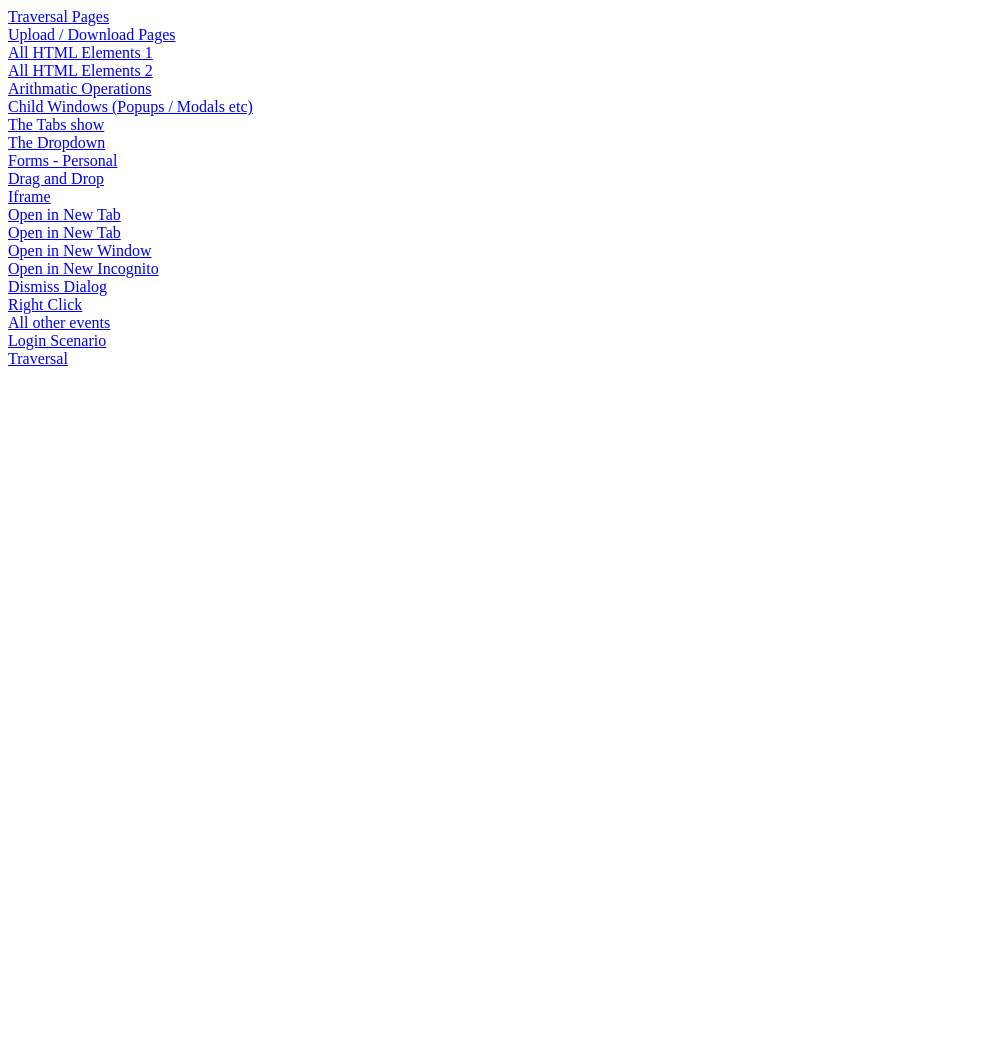
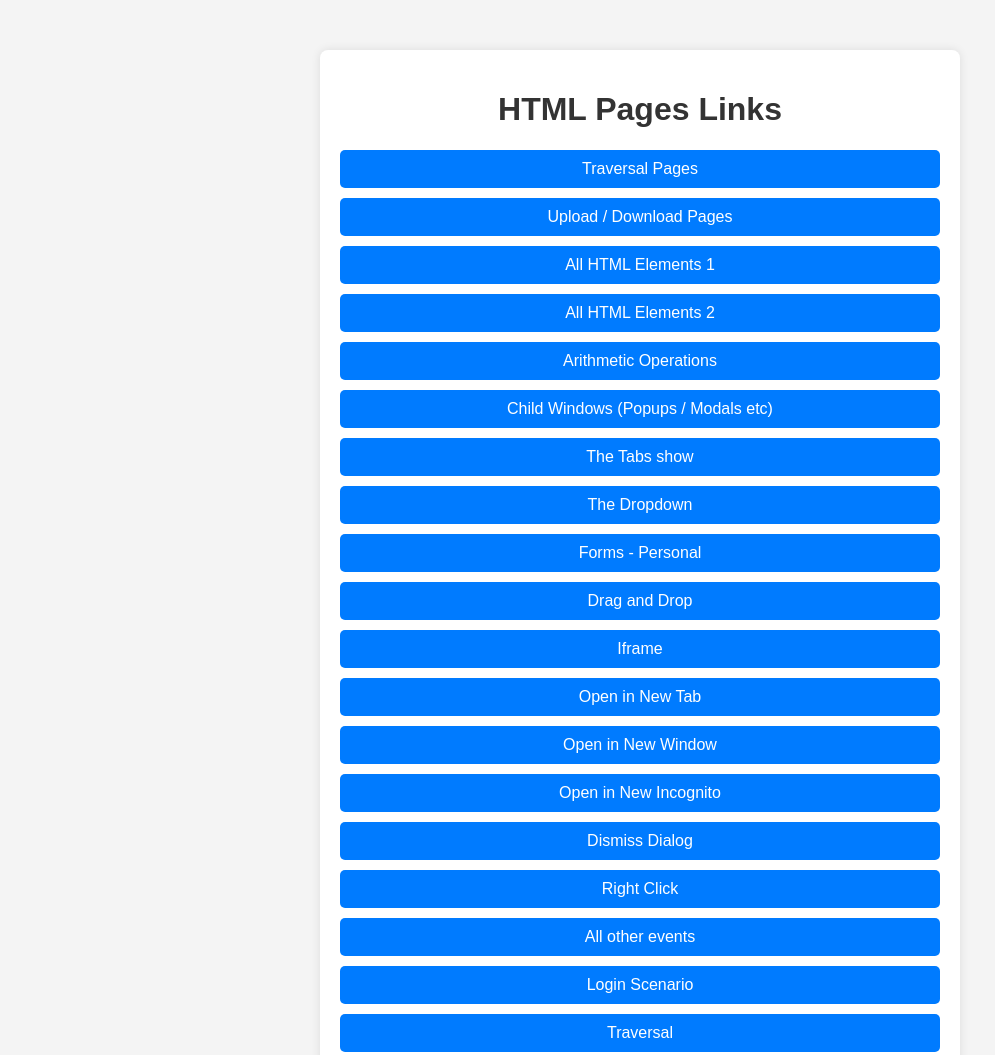
Before and after one commit to satmaramani/playwright, a website: page node-sample-project/public/index.html in a window 1280 px wide. Shown: the whole page, without its empty margins (0-995 px from the left). Before the commit the page ends 800 px from the top, so only its background shows below. Drawn offline with Linux system fonts and the light colour scheme.

```diff
--- a/node-sample-project/public/index.html
+++ b/node-sample-project/public/index.html
@@ -1,42 +1,65 @@
-<a href="http://localhost:9090/traversal/page1.html">Traversal Pages</a> <br>
+<!DOCTYPE html>
+<html lang="en">
+<head>
+<meta charset="UTF-8">
+<meta name="viewport" content="width=device-width, initial-scale=1.0">
+<title>HTML Pages Links</title>
+<style>
+  body {
+    font-family: Arial, sans-serif;
+    background-color: #f4f4f4;
+    text-align: center;
+  }
+  .container {
+    max-width: 600px;
+    margin: 50px auto;
+    padding: 20px;
+    background-color: #fff;
+    border-radius: 8px;
+    box-shadow: 0 0 10px rgba(0, 0, 0, 0.1);
+  }
+  h1 {
+    color: #333;
+  }
+  a {
+    display: block;
+    margin: 10px 0;
+    padding: 10px 20px;
+    background-color: #007bff;
+    color: #fff;
+    text-decoration: none;
+    border-radius: 5px;
+    transition: background-color 0.3s ease;
+  }
+  a:hover {
+    background-color: #0056b3;
+  }
+</style>
+</head>
+<body>
 
-<a href="http://localhost:9090/upload/uploadDownload.html">Upload / Download Pages</a> <br />
+<div class="container">
+  <h1>HTML Pages Links</h1>
+  <a href="http://localhost:9090/traversal/page1.html">Traversal Pages</a>
+  <a href="http://localhost:9090/upload/uploadDownload.html">Upload / Download Pages</a>
+  <a href="http://localhost:9090/htmlElements/all.html">All HTML Elements 1</a>
+  <a href="http://localhost:9090/htmlElements/allHtmlElements.html">All HTML Elements 2</a>
+  <a href="http://localhost:9090/calculation/operations.html">Arithmetic Operations</a>
+  <a href="http://localhost:9090/childWindows/allChildWindows.html">Child Windows (Popups / Modals etc)</a>
+  <a href="http://localhost:9090/tab/all.html">The Tabs show</a>
+  <a href="http://localhost:9090/dropdown/all.html">The Dropdown</a>
+  <a href="http://localhost:9090/forms/person.html">Forms - Personal</a>
+  <a href="http://localhost:9090/dragAndDrop/dragAndDrop.html">Drag and Drop</a>
+  <a href="http://localhost:9090/Frames/frames.html">Iframe</a>
+  <a href="http://localhost:9090/openPageNewWindow/sourcePage.html">Open in New Tab</a>
+  <a href="http://localhost:9090/openPageNewWindow/sourcePage.html">Open in New Window</a>
+  <a href="http://localhost:9090/openPageNewWindow/sourcePage.html">Open in New Incognito</a>
+  <a href="http://localhost:9090/dialog/dismiss.html">Dismiss Dialog</a>
+  <a href="http://localhost:9090/events/rightClick.html">Right Click</a>
+  <a href="http://localhost:9090/events/events.html">All other events</a>
+  <a href="http://localhost:9090/loginScenario/login.html">Login Scenario</a>
+  <a href="http://localhost:9090/traversal/page1.html">Traversal</a>
+</div>
 
-<a href="http://localhost:9090/htmlElements/all.html">All HTML Elements 1</a> <br />
-
-<a href="http://localhost:9090/htmlElements/allHtmlElements.html">All HTML Elements 2</a> <br />
-
-<a href="http://localhost:9090/calculation/operations.html">Arithmatic Operations</a> <br />
-
-<a href="http://localhost:9090/childWindows/allChildWindows.html">Child Windows (Popups / Modals etc)</a> <br />
-
-<a href="http://localhost:9090/tab/all.html">The Tabs show</a> <br />
-
-<a href="http://localhost:9090/dropdown/all.html">The Dropdown</a> <br />
-
-
-<a href="http://localhost:9090/forms/person.html">Forms - Personal</a> <br />
-
-<a href="http://localhost:9090/dragAndDrop/dragAndDrop.html">Drag and Drop</a> <br />
-
-
-<a href="http://localhost:9090/Frames/frames.html">Iframe</a> <br />
-
-<a href="http://localhost:9090/openPageNewWindow/sourcePage.html">Open in New Tab</a> <br />
-
-<a href="http://localhost:9090/openPageNewWindow/sourcePage.html">Open in New Tab</a> <br />
-
-<a href="http://localhost:9090/openPageNewWindow/sourcePage.html">Open in New Window</a> <br />
-
-<a href="http://localhost:9090/openPageNewWindow/sourcePage.html">Open in New Incognito</a> <br />
-
-<a href="http://localhost:9090/dialog/dismiss.html">Dismiss Dialog</a> <br />
-
-
-<a href="http://localhost:9090/events/rightClick.html">Right Click</a> <br />
-
-<a href="http://localhost:9090/events/events.html">All other events</a> <br />
-
-<a href="http://localhost:9090/loginScenario/login.html">Login Scenario</a> <br />
-
-<a href="http://localhost:9090/traversal/page1.html">Traversal</a> <br />
+</body>
+</html>
--- a/playwright.config.js
+++ b/playwright.config.js
@@ -12,6 +12,7 @@
  * @see https://playwright.dev/docs/test-configuration
  */
 const config = defineConfig({
+  quiet: true,
   globalTeardown: "./SamTeardown.js",
   globalSetup: "./samGlobalSetup.js",
   testMatch: ["**/*.test.js", "**/*.spec.js"],
```
Also changed, not shown: tests/goBack.spec.js (+8 -4 lines).
